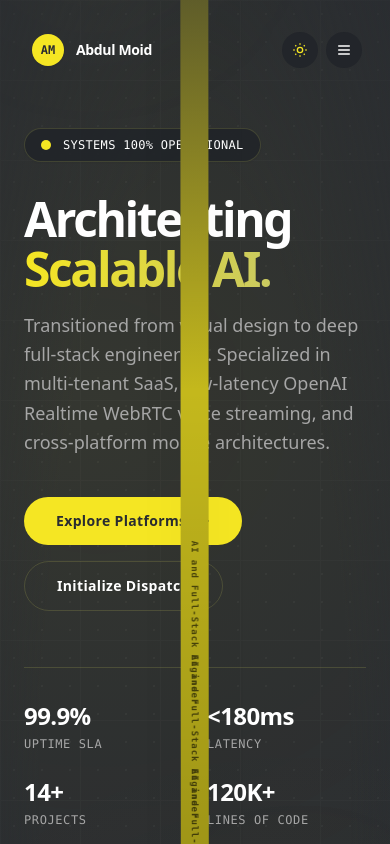
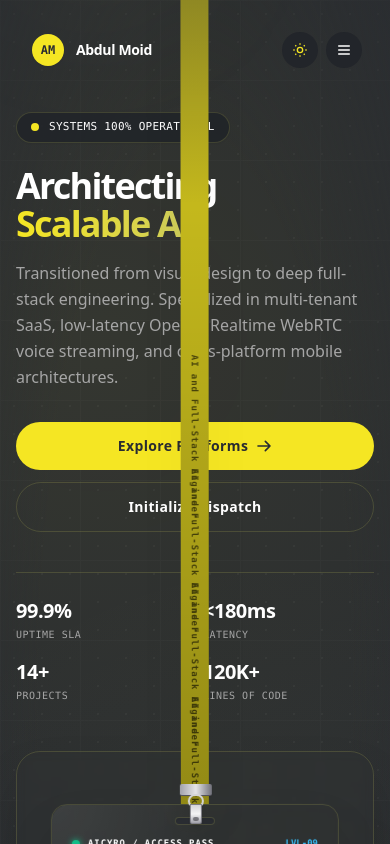
Before and after one commit to abdulmoiddd/Portfolio-Website, a Next.js app: page / in a window 390 px wide. Shown: the top 844 px of the page. Built offline with nearby package versions, Linux system fonts and the light colour scheme.

Commit message:
feat(hero): optimize mobile typography, dynamic viewport heights, and pedestal padding

```diff
--- a/src/components/Home/Hero.jsx
+++ b/src/components/Home/Hero.jsx
@@ -189,10 +189,10 @@ const Hero = () => {
 
   return (
     <>
-      <section className="relative w-full min-h-[95vh] flex flex-col justify-center overflow-hidden pt-32 pb-20">
+      <section className="relative w-full min-h-[90dvh] sm:min-h-[95vh] flex flex-col justify-center overflow-hidden pt-28 sm:pt-36 pb-16 sm:pb-20">
         <AmbientMesh />
 
-        <div className="relative z-10 max-w-7xl mx-auto px-6 sm:px-8 w-full flex flex-col lg:flex-row items-center gap-16 lg:gap-8">
+        <div className="relative z-10 max-w-7xl mx-auto px-4 sm:px-8 w-full flex flex-col lg:flex-row items-center gap-12 lg:gap-8">
 
           {/* ════════════════════════════════════════════════════════════════════
               LEFT COLUMN — Typography & Actions
@@ -205,13 +205,13 @@ const Hero = () => {
               initial="hidden"
               animate="visible"
               variants={fadeUpVariants}
-              className="inline-flex items-center gap-3 px-4 py-2 rounded-full bg-[var(--clr-surface-card)] border border-[var(--clr-border)] shadow-sm mb-8"
+              className="inline-flex items-center gap-2.5 sm:gap-3 px-3.5 sm:px-4 py-1.5 sm:py-2 rounded-full bg-[var(--clr-surface-card)] border border-[var(--clr-border)] shadow-sm mb-6 sm:mb-8"
             >
-              <span className="relative flex h-2.5 w-2.5">
+              <span className="relative flex h-2 sm:h-2.5 w-2 sm:w-2.5">
                 <span className="animate-ping absolute inline-flex h-full w-full rounded-full bg-[var(--clr-accent)] opacity-75"></span>
-                <span className="relative inline-flex rounded-full h-2.5 w-2.5 bg-[var(--clr-accent)]"></span>
+                <span className="relative inline-flex rounded-full h-2 sm:h-2.5 w-2 sm:w-2.5 bg-[var(--clr-accent)]"></span>
               </span>
-              <span className="font-mono text-xs font-medium tracking-wide text-[var(--clr-ink)] uppercase">
+              <span className="font-mono text-[11px] sm:text-xs font-medium tracking-wide text-[var(--clr-ink)] uppercase">
                 Systems 100% Operational
               </span>
             </motion.div>
@@ -223,7 +223,7 @@ const Hero = () => {
               animate="visible"
               variants={fadeUpVariants}
             >
-              <h1 className="text-5xl sm:text-6xl lg:text-7xl xl:text-[5rem] font-black tracking-tighter text-[var(--clr-ink)] leading-[1.05] mb-4">
+              <h1 className="text-4xl sm:text-6xl lg:text-7xl xl:text-[5rem] font-black tracking-tighter text-[var(--clr-ink)] leading-[1.08] sm:leading-[1.05] mb-4">
                 Architecting <br />
                 <span className="relative inline-block text-transparent bg-clip-text bg-gradient-to-r from-[var(--clr-accent)] to-[#CACA60]">
                   Scalable AI.
@@ -237,7 +237,7 @@ const Hero = () => {
               initial="hidden"
               animate="visible"
               variants={fadeUpVariants}
-              className="text-lg sm:text-xl text-[var(--clr-ink-muted)] leading-relaxed max-w-2xl mb-10 font-light"
+              className="text-base sm:text-xl text-[var(--clr-ink-muted)] leading-relaxed max-w-2xl mb-8 sm:mb-10 font-light"
             >
               Transitioned from visual design to deep full-stack engineering.
               Specialized in multi-tenant SaaS, low-latency OpenAI Realtime
@@ -250,14 +250,14 @@ const Hero = () => {
               initial="hidden"
               animate="visible"
               variants={fadeUpVariants}
-              className="flex flex-wrap items-center gap-4 mb-14"
+              className="flex flex-col sm:flex-row items-stretch sm:items-center gap-3 sm:gap-4 w-full sm:w-auto mb-10 sm:mb-14"
             >
               {/* Primary Button */}
               <Link
                 href="#projects"
-                className="group relative inline-flex items-center justify-center px-8 py-3.5 font-bold text-sm tracking-wide text-[var(--brand-charcoal)] bg-[var(--clr-accent)] rounded-full overflow-hidden transition-transform active:scale-95 hover:shadow-[0_0_24px_rgba(245,230,35,0.4)]"
+                className="group relative inline-flex items-center justify-center px-6 sm:px-8 py-3.5 font-bold text-sm tracking-wide text-[var(--brand-charcoal)] bg-[var(--clr-accent)] rounded-full overflow-hidden transition-transform active:scale-95 hover:shadow-[0_0_24px_rgba(245,230,35,0.4)] text-center"
               >
-                <span className="relative z-10 flex items-center gap-2">
+                <span className="relative z-10 flex items-center justify-center gap-2">
                   Explore Platforms
                   <svg className="w-4 h-4 transition-transform group-hover:translate-x-1" fill="none" viewBox="0 0 24 24" stroke="currentColor" strokeWidth={2.5}>
                     <path strokeLinecap="round" strokeLinejoin="round" d="M14 5l7 7m0 0l-7 7m7-7H3" />
@@ -268,7 +268,7 @@ const Hero = () => {
               {/* Secondary Button */}
               <Link
                 href="#contact"
-                className="group inline-flex items-center justify-center px-8 py-3.5 font-bold text-sm tracking-wide text-[var(--clr-ink)] bg-transparent border border-[var(--clr-border)] rounded-full transition-all hover:border-[var(--clr-ink)] hover:bg-[var(--clr-ink)] hover:text-[var(--clr-surface)] active:scale-95"
+                className="group inline-flex items-center justify-center px-6 sm:px-8 py-3.5 font-bold text-sm tracking-wide text-[var(--clr-ink)] bg-transparent border border-[var(--clr-border)] rounded-full transition-all hover:border-[var(--clr-ink)] hover:bg-[var(--clr-ink)] hover:text-[var(--clr-surface)] active:scale-95 text-center"
               >
                 Initialize Dispatch
               </Link>
@@ -280,14 +280,14 @@ const Hero = () => {
               initial="hidden"
               animate="visible"
               variants={fadeUpVariants}
-              className="w-full grid grid-cols-2 sm:grid-cols-4 gap-6 pt-8 border-t border-[var(--clr-border)]"
+              className="w-full grid grid-cols-2 sm:grid-cols-4 gap-4 sm:gap-6 pt-6 sm:pt-8 border-t border-[var(--clr-border)]"
             >
               {METRICS.map((metric, i) => (
-                <div key={i} className="flex flex-col gap-1">
-                  <span className="text-2xl font-black text-[var(--clr-ink)] tracking-tight">
+                <div key={i} className="flex flex-col gap-0.5 sm:gap-1">
+                  <span className="text-xl sm:text-2xl font-black text-[var(--clr-ink)] tracking-tight">
                     {metric.value}
                   </span>
-                  <span className="font-mono text-xs text-[var(--clr-ink-muted)] uppercase tracking-wider">
+                  <span className="font-mono text-[10px] sm:text-xs text-[var(--clr-ink-muted)] uppercase tracking-wider">
                     {metric.label}
                   </span>
                 </div>
@@ -309,13 +309,13 @@ const Hero = () => {
             <div className="absolute inset-0 bg-gradient-to-b from-[var(--clr-accent)]/5 to-transparent rounded-full blur-[100px] pointer-events-none -z-10" />
 
             <div
-              className="relative w-full max-w-md flex flex-col items-center justify-center p-8 rounded-[2.5rem] border border-[var(--clr-border)] bg-[var(--clr-surface-card)]/30 backdrop-blur-sm shadow-2xl"
+              className="relative w-full max-w-md flex flex-col items-center justify-center p-4 sm:p-8 rounded-3xl sm:rounded-[2.5rem] border border-[var(--clr-border)] bg-[var(--clr-surface-card)]/30 backdrop-blur-sm shadow-2xl"
               data-cursor="drag"
             >
               {/* ── BADGE ORIGIN ANCHOR ── */}
               <div
                 ref={originRef}
-                className="relative flex justify-center items-center w-full h-[580px] pointer-events-none perspective-[1200px]"
+                className="relative flex justify-center items-center w-full h-[520px] sm:h-[580px] pointer-events-none perspective-[1200px]"
               >
                 {/* ════ REALISTIC SUSPENDED ID BADGE — PRESERVED VERBATIM ════ */}
                 <motion.div
```
